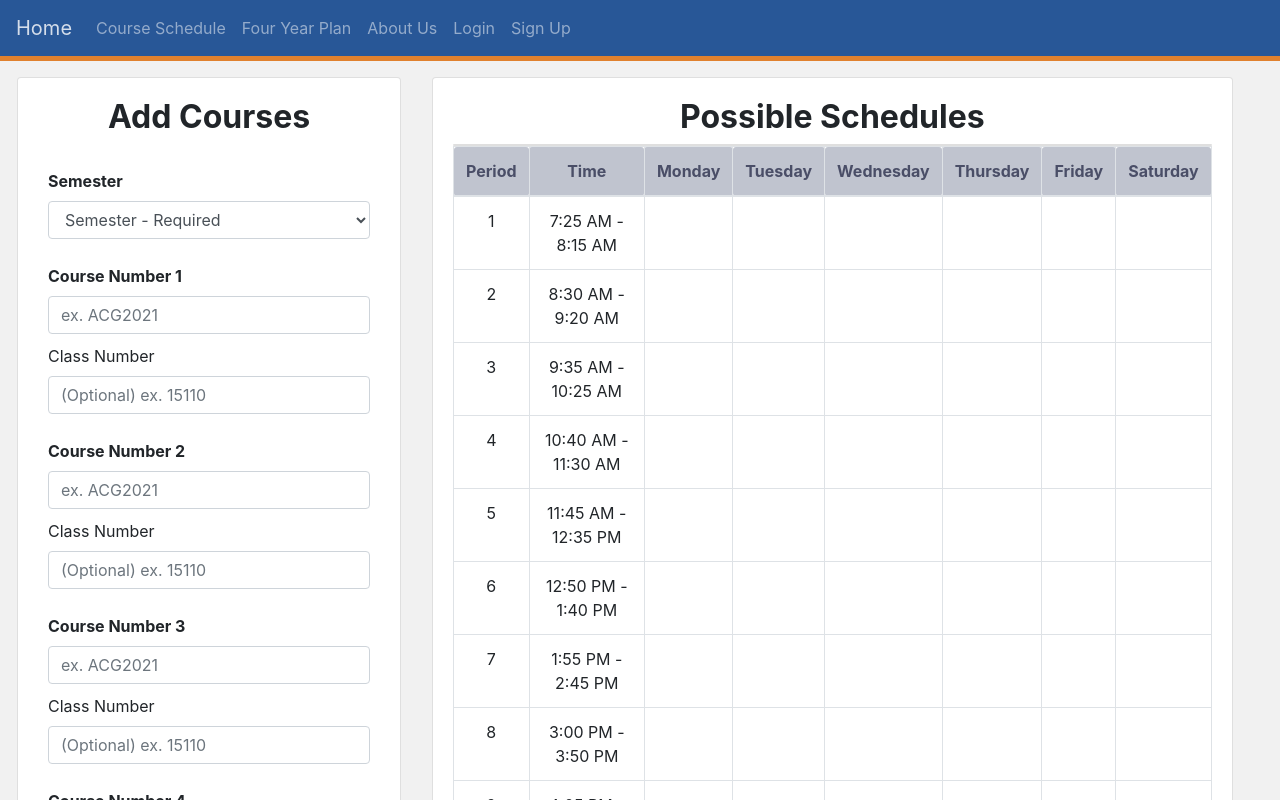
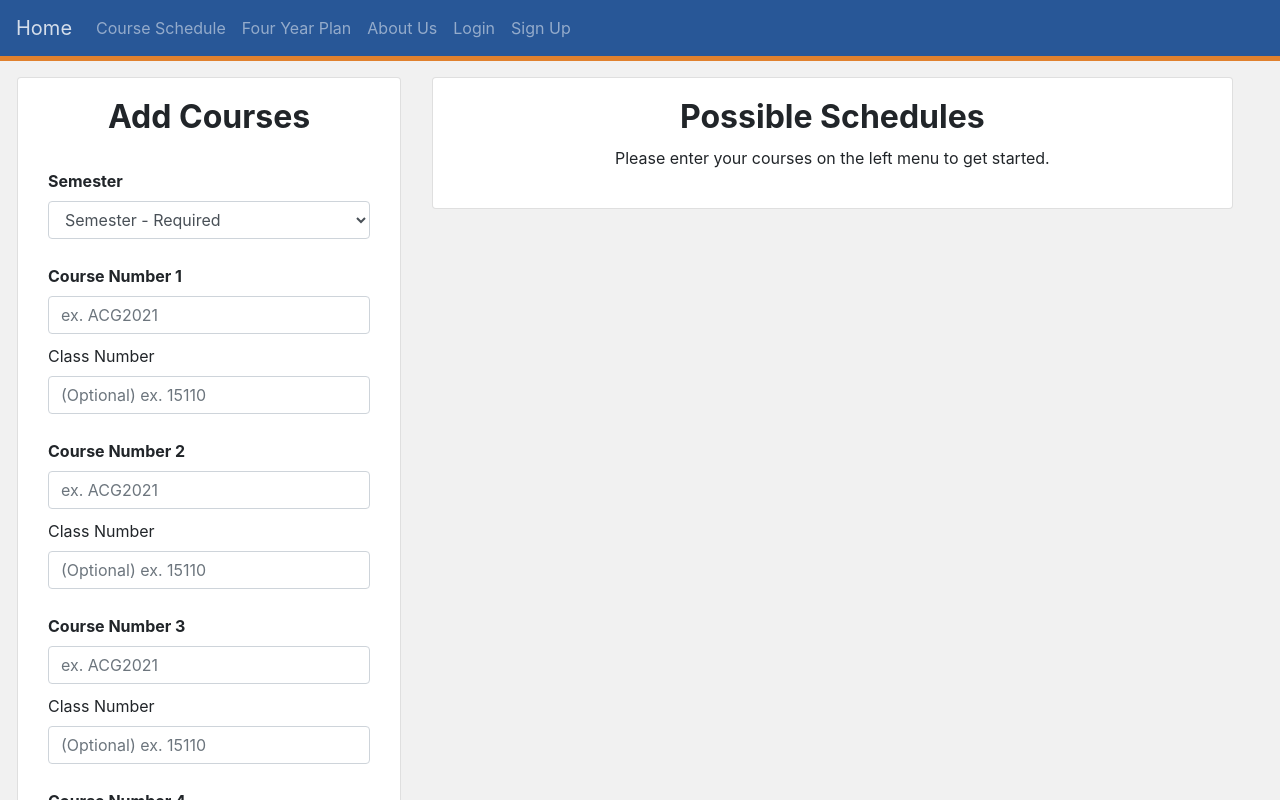
Before and after one commit to frongilloz/SmartSchedule, a React (Create React App) app in the folder ss-app/front/: page /schedule in a window 1280 px wide. Shown: the top 800 px of the page. Built offline with nearby package versions, Linux system fonts and the light colour scheme.

Commit message:
Added functional detail section submenus

```diff
--- a/ss-app/front/src/components/Pages/Schedule.js
+++ b/ss-app/front/src/components/Pages/Schedule.js
@@ -14,6 +14,7 @@ const periods = ["1", "2", "3", "4", "5", "6", "7", "8", "9", "10", "11", "E1",
 const daysShort = ["M", "T", "W", "R", "F"]
 
 let ctr_classes = 0;
+let schedule_Exist = false;
 
 
 const times = [
@@ -109,72 +110,32 @@ const Schedule = props => {
 
   };
 
+  const print_conflicts = props => {
+    // "Props" is the props.conflicts
 
-  const print_schedule_info = props.final_schedule_info.map(curr_sched_info => {
-    // For each schedule, need to parse through to get the mapping index for the course's info
-    // Ex) 2 courses will return an array of size 2.
-    // If there are 12 schedules, each index will have an object array of size 12
-    // [0], [1] ... [12] => each index corresponds to the index of schedules
-
-    // So would need to print
-    // 1st Loop: [0]
-    // 1st Course: final_schedule_info[0][0-12]
-    // 2nd Course: final_schedule_info[1][0-12]
-
-    //2nd
-    // 1st Course: final_schedule_info[0][1]
-    // 2nd Course: final_schedule_info[1][1]
-
-    // Instead of printing out ALL the info, per index, needs to print the [index]'s course info
-
-
-    // For 2 classes, this function only gets called 2x
-    // All the section permutations are displayed here
-    return (
-      <div>
-
-      {curr_sched_info.slice(0, curr_sched_info.length).map((course_sect, curr_idx) => {
-        //iterate through each schedule to look for cells with values
-        console.log("course_sect,",course_sect)
-
-
-
-        return(
-          <div>
-            <p>Section Number: {course_sect.section_c_num}</p>
-          </div>
-        );
-      })}
-    </div>
-    )
-  });
-
-  const print_schedule_info_temp = props.final_schedule_info.map(curr_sched_info => {
-    return (
-      <div class='left_align'>
-        <div class='center_align'>
-        <p><b>Course Name:</b> {curr_sched_info[0].course_name}</p>
+    // Only print the conflict warnings if there are conflicts present
+    if(props.length != 0){
+      return(
+        <div className='alert alert-danger' id='conflicts_div'>
+            <strong>There are conflicts at schedules: {props}</strong>
         </div>
-        <p><b>Section Number:</b> {curr_sched_info[0].section_c_num}</p>
-        <p><b>Course Instructor:</b> {curr_sched_info[0].section_inst[0].name}</p>
-        <p><b>Course Description:</b> {curr_sched_info[0].course_desc}</p>
-        <p><b>Course Credits:</b> {curr_sched_info[0].section_credits}</p>
-    </div>
-    )
-  });
-
+      )
+    }
+    else{
+      return(<p>Please enter your courses on the left menu to get started.</p>)
+    }
+  };
 
 
   //create a number of schedules based on the number submitted
-  const scheduleGrids = props.test_sc.map(curr_schedule => {
-
+  const scheduleGrids = props.test_sc.map((curr_schedule, curr_sc_index)  => {
       //console.log("curr_schedule: ", curr_schedule)
 
       let temp_r1;
 
       // WIP color stuff
       // iterate through each schedule to look for cells with values
-      curr_schedule.slice(0, curr_schedule.length).map((row, col) => {
+      curr_schedule.slice(0, curr_schedule.length).map((row, indx) => {
         // Each item corresponds to a "row" of the table
         //console.log("row ", row)
         //console.log("col ", col)
@@ -196,23 +157,37 @@ const Schedule = props => {
       })
 
       //console.log("temp_r1", temp_r1)
-
       // End of WIP color stuff
 
 
-
-
-
+      // if schedule does not exist, do not render table and just return nothing
+      if(!props.final_schedule_info[0]){
+        return(
+          <div></div>
+        );
+      }
 
       // For EACH schedule, render the schedule table (test_sc => curr_schedule)
-
-      // {print_schedule_info}
 
       return (
         <div>
 
             <Card>
-              {print_schedule_info_temp}
+
+            {props.final_schedule_info.slice(0, props.final_schedule_info.length).map((curr_class_obj, curr_idx) => {
+              return (
+              <div class='left_align'>
+              <div class='center_align'>
+                <p><b>Course Name:</b> {curr_class_obj[curr_sc_index].course_name}</p>
+              </div>
+                <p><b>Section Number:</b> {curr_class_obj[curr_sc_index].section_c_num}</p>
+                <p><b>Course Instructor:</b> {curr_class_obj[curr_sc_index].section_inst[0].name}</p>
+                <p><b>Course Description:</b> {curr_class_obj[curr_sc_index].course_desc}</p>
+                <p><b>Course Credits:</b> {curr_class_obj[curr_sc_index].section_credits}</p>
+              </div>
+              );
+            })}
+
             </Card>
 
 
@@ -234,7 +209,6 @@ const Schedule = props => {
 
                       return (
                         <tr key={index} >
-
 
                           <td>{periods[index]}</td>
                           <td>{times[index]}</td>
@@ -465,9 +439,7 @@ const Schedule = props => {
               {/* {scheduleGrids}*/}
               {scheduleGrids}
 
-              <div className='alert alert-danger' id='conflicts_div'>
-                  <strong>There are conflicts at schedules: {props.conflicts}</strong>
-              </div>
+              {print_conflicts(props.conflicts)}
 
           </Card>
         </div>
```
Also changed, not shown: ss-app/front/src/components/pages.js (+4 -3 lines).
